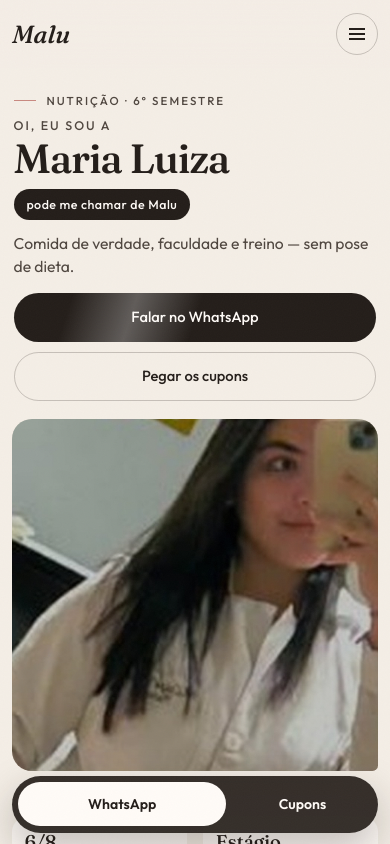
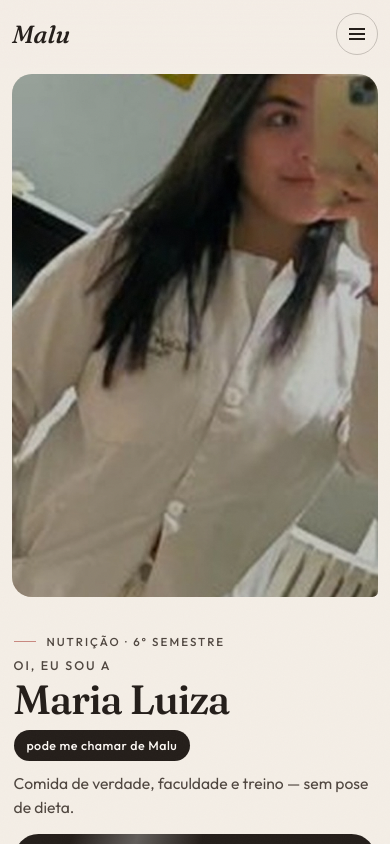
Before and after one commit to Lucash67/malu_nutri, a React (Vite) app: page / in a window 390 px wide. Shown: the top 844 px of the page. Built offline with nearby package versions, Linux system fonts and the light colour scheme.

Commit message:
Restore the jaleco photo size and remove the mobile dock.
Co-authored-by: Cursor <cursoragent@cursor.com>

```diff
--- a/src/App.tsx
+++ b/src/App.tsx
@@ -1,6 +1,5 @@
 import { Collab } from "./components/Collab";
 import { Connect } from "./components/Connect";
-import { Dock } from "./components/Dock";
 import { Footer } from "./components/Footer";
 import { Hero } from "./components/Hero";
 import { Identity } from "./components/Identity";
@@ -33,7 +32,6 @@ export default function App() {
         <Connect />
       </main>
       <Footer />
-      <Dock />
     </>
   );
 }
--- a/src/components/Dock.tsx
+++ /dev/null
@@ -1,12 +0,0 @@
-import { ContactLink } from "./ContactLink";
-
-export function Dock() {
-  return (
-    <div className="dock" role="navigation" aria-label="Atalhos">
-      <ContactLink className="dock__wa">WhatsApp</ContactLink>
-      <a className="dock__coupons" href="#cupons">
-        Cupons
-      </a>
-    </div>
-  );
-}
--- a/src/components/Hero.tsx
+++ b/src/components/Hero.tsx
@@ -11,6 +11,14 @@ export function Hero() {
   return (
     <section className="hero" id="inicio">
       <div className="wrap hero__stage">
+        <div className="hero__frames">
+          <figure className="hero__frame hero__frame--main">
+            <img
+              src="/images/malu-jaleco.jpg"
+              alt="Maria Luiza de jaleco, nutricionista em formação"
+            />
+          </figure>
+        </div>
         <div className="hero__copy">
           <p className="kicker">Nutrição · 6º semestre</p>
           <h1 className="display">
@@ -26,14 +34,6 @@ export function Hero() {
             </a>
           </div>
         </div>
-        <div className="hero__frames">
-          <figure className="hero__frame hero__frame--main">
-            <img
-              src="/images/malu-jaleco.jpg"
-              alt="Maria Luiza de jaleco, nutricionista em formação"
-            />
-          </figure>
-        </div>
       </div>
       <ul className="wrap hero__now" data-reveal>
         {pulse.map((item) => (
--- a/src/styles/global.css
+++ b/src/styles/global.css
@@ -299,7 +299,8 @@ section[id] {
 
 .hero__frame img {
   width: 100%;
-  height: 22rem;
+  height: 72vh;
+  min-height: 28rem;
   object-fit: cover;
   object-position: center top;
   transform: none;
@@ -375,8 +376,8 @@ section[id] {
   }
 
   .hero__frame--main img {
-    height: min(52svh, 22rem);
-    min-height: 18rem;
+    height: min(62svh, 34rem);
+    min-height: 22rem;
     object-position: center top;
     filter: none;
   }
@@ -1867,7 +1868,7 @@ section[id] {
 
 /* ——— footer ——— */
 .footer {
-  padding: 1.6rem 0 calc(6.4rem + env(safe-area-inset-bottom));
+  padding: 1.6rem 0 calc(2.2rem + env(safe-area-inset-bottom));
   border-top: 1px solid var(--line);
 }
 
@@ -1966,14 +1967,14 @@ section[id] {
   }
 
   .hero__stage {
-    grid-template-columns: 1.05fr 0.72fr;
-    align-items: center;
+    grid-template-columns: 1.05fr 0.95fr;
+    align-items: end;
     gap: 2rem;
   }
 
   .hero__frames {
     position: relative;
-    min-height: 0;
+    min-height: 36rem;
   }
 
   .hero__frame--main {
@@ -1981,9 +1982,9 @@ section[id] {
   }
 
   .hero__frame--main img {
-    height: 28rem;
-    max-height: 28rem;
-    min-height: 24rem;
+    height: 78vh;
+    max-height: 42rem;
+    min-height: 34rem;
     object-position: center top;
   }
 
@@ -2096,17 +2097,9 @@ section[id] {
     grid-template-columns: 1fr auto;
     align-items: center;
   }
-
-  .footer {
-    padding-bottom: 2.2rem;
-  }
-
-  .dock {
-    display: none;
-  }
-}
-
-/* ——— live: ticker, cupons, collab, dock, motion ——— */
+}
+
+/* ——— live: ticker, cupons, collab, motion ——— */
 .hero__frame {
   isolation: isolate;
 }
@@ -2420,40 +2413,6 @@ section[id] {
   border-bottom: 1px solid var(--line-strong);
 }
 
-.dock {
-  position: fixed;
-  left: 0.75rem;
-  right: 0.75rem;
-  bottom: calc(0.7rem + env(safe-area-inset-bottom));
-  z-index: 45;
-  display: grid;
-  grid-template-columns: 1.35fr 0.9fr;
-  gap: 0.45rem;
-  padding: 0.4rem;
-  border-radius: 999px;
-  background: color-mix(in srgb, var(--ink) 92%, transparent);
-  box-shadow: 0 16px 40px rgba(36, 30, 26, 0.28);
-  backdrop-filter: blur(16px);
-}
-
-.dock a {
-  display: grid;
-  place-items: center;
-  min-height: 2.75rem;
-  border-radius: 999px;
-  font-size: 0.88rem;
-  font-weight: 600;
-}
-
-.dock__wa {
-  background: var(--white);
-  color: var(--ink);
-}
-
-.dock__coupons {
-  color: var(--white);
-}
-
 @keyframes marquee {
   to {
     transform: translateX(-50%);
@@ -2485,14 +2444,6 @@ section[id] {
 @media (min-width: 980px) {
   .collab__panel {
     padding: 2rem 2.1rem;
-  }
-
-  .dock {
-    display: none;
-  }
-
-  .footer {
-    padding-bottom: 2.2rem;
   }
 }
 
```
